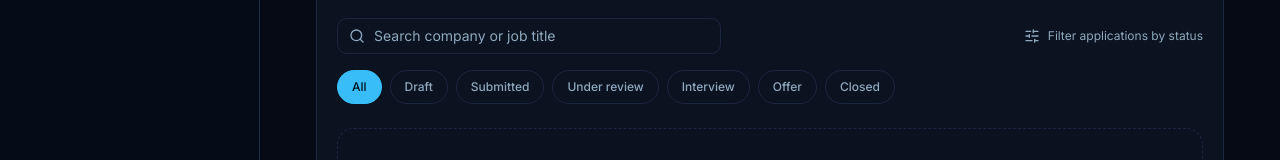
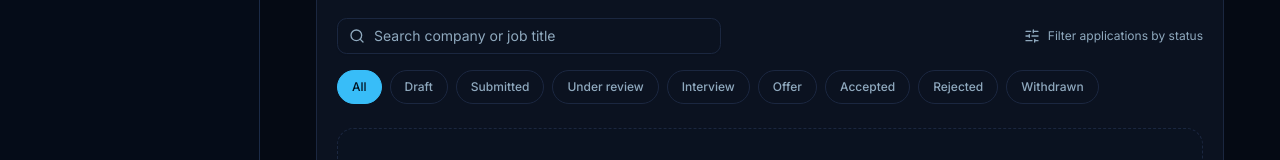
Before and after one commit to Msekeli/thungatha, a Next.js app: page /job-tracking in a window 1280 px wide. Shown: the part 469-629 px from the top of the page. Built offline with nearby package versions, Linux system fonts and the light colour scheme; no server answers.

Commit message:
feat(job-tracking): align filters with application lifecycle statuses

```diff
--- a/src/thungatha-features/job-tracking/ui/application-filters.tsx
+++ b/src/thungatha-features/job-tracking/ui/application-filters.tsx
@@ -3,7 +3,17 @@
 import { Search, SlidersHorizontal } from "lucide-react";
 import { Input } from "@/components/ui/input";
 
-const filters = ["All", "Draft", "Submitted", "Under review", "Interview", "Offer", "Closed"];
+const filters = [
+  "All",
+  "Draft",
+  "Submitted",
+  "Under review",
+  "Interview",
+  "Offer",
+  "Accepted",
+  "Rejected",
+  "Withdrawn",
+];
 
 type Props = {
   selected: string;
@@ -12,23 +22,45 @@ type Props = {
   onQueryChange: (value: string) => void;
 };
 
-export function ApplicationFilters({ selected, onSelect, query, onQueryChange }: Props) {
+export function ApplicationFilters({
+  selected,
+  onSelect,
+  query,
+  onQueryChange,
+}: Props) {
   return (
     <section className="space-y-4">
       <div className="flex flex-col gap-3 lg:flex-row lg:items-center lg:justify-between">
         <div className="relative w-full lg:max-w-sm">
-          <Search aria-hidden="true" className="absolute left-3 top-1/2 size-4 -translate-y-1/2 text-muted-foreground" />
-          <Input aria-label="Search applications" placeholder="Search company or job title" value={query} onChange={(event) => onQueryChange(event.target.value)} className="pl-9" />
+          <Search
+            aria-hidden="true"
+            className="absolute left-3 top-1/2 size-4 -translate-y-1/2 text-muted-foreground"
+          />
+          <Input
+            aria-label="Search applications"
+            placeholder="Search company or job title"
+            value={query}
+            onChange={(event) => onQueryChange(event.target.value)}
+            className="pl-9"
+          />
         </div>
         <div className="flex items-center gap-2 text-xs text-muted-foreground">
           <SlidersHorizontal aria-hidden="true" className="size-4" />
           Filter applications by status
         </div>
       </div>
-      <div className="flex gap-2 overflow-x-auto pb-1" aria-label="Application status filters">
+      <div
+        className="flex gap-2 overflow-x-auto pb-1"
+        aria-label="Application status filters"
+      >
         {filters.map((filter) => (
-          <button key={filter} type="button" onClick={() => onSelect(filter)} aria-pressed={selected === filter}
-            className="shrink-0 rounded-full border px-3.5 py-2 text-xs font-medium transition-colors aria-pressed:border-primary aria-pressed:bg-primary aria-pressed:text-primary-foreground border-border bg-card text-muted-foreground hover:bg-muted">
+          <button
+            key={filter}
+            type="button"
+            onClick={() => onSelect(filter)}
+            aria-pressed={selected === filter}
+            className="shrink-0 rounded-full border border-border bg-card px-3.5 py-2 text-xs font-medium text-muted-foreground transition-colors hover:bg-muted aria-pressed:border-primary aria-pressed:bg-primary aria-pressed:text-primary-foreground"
+          >
             {filter}
           </button>
         ))}
```
